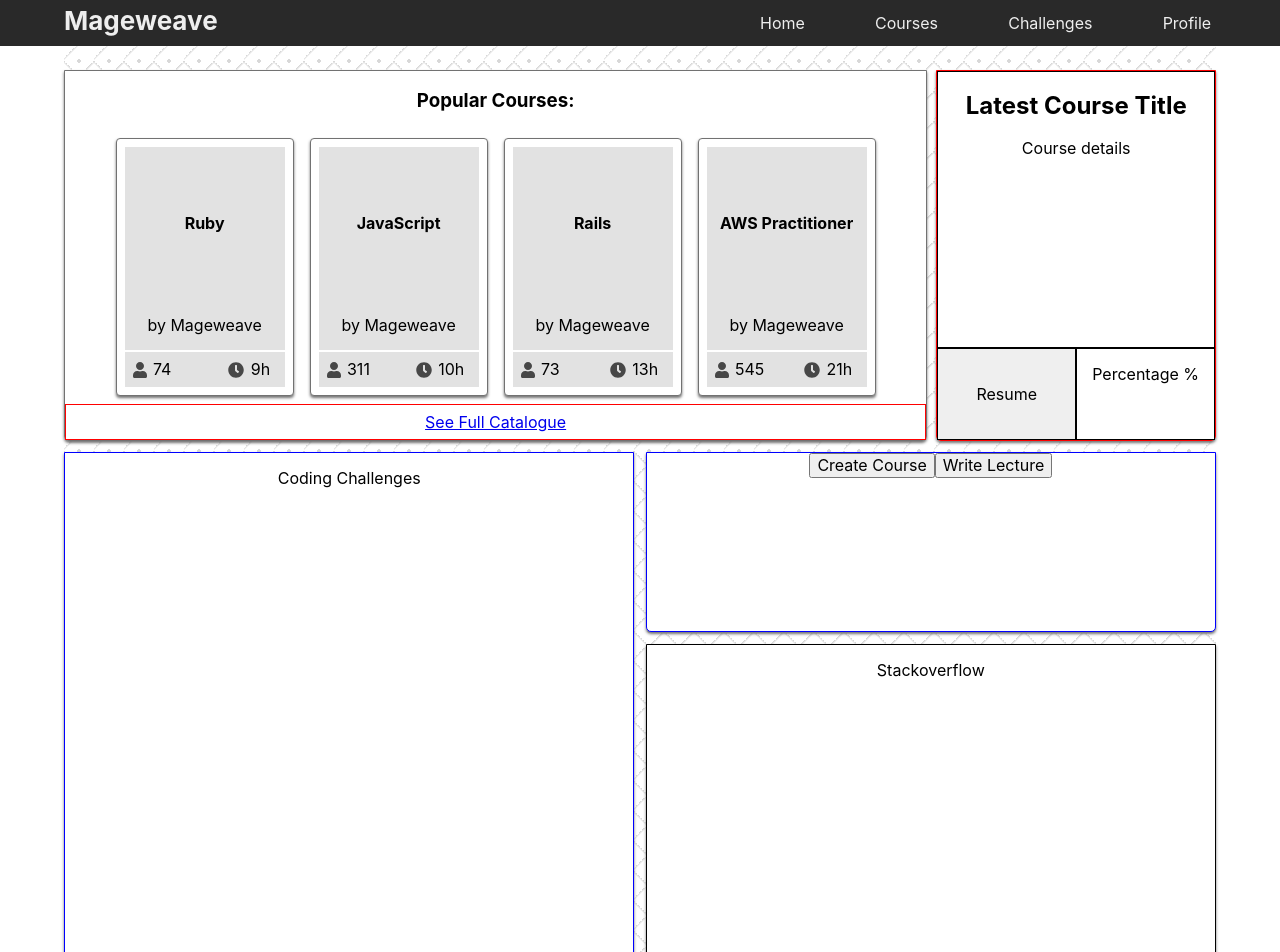
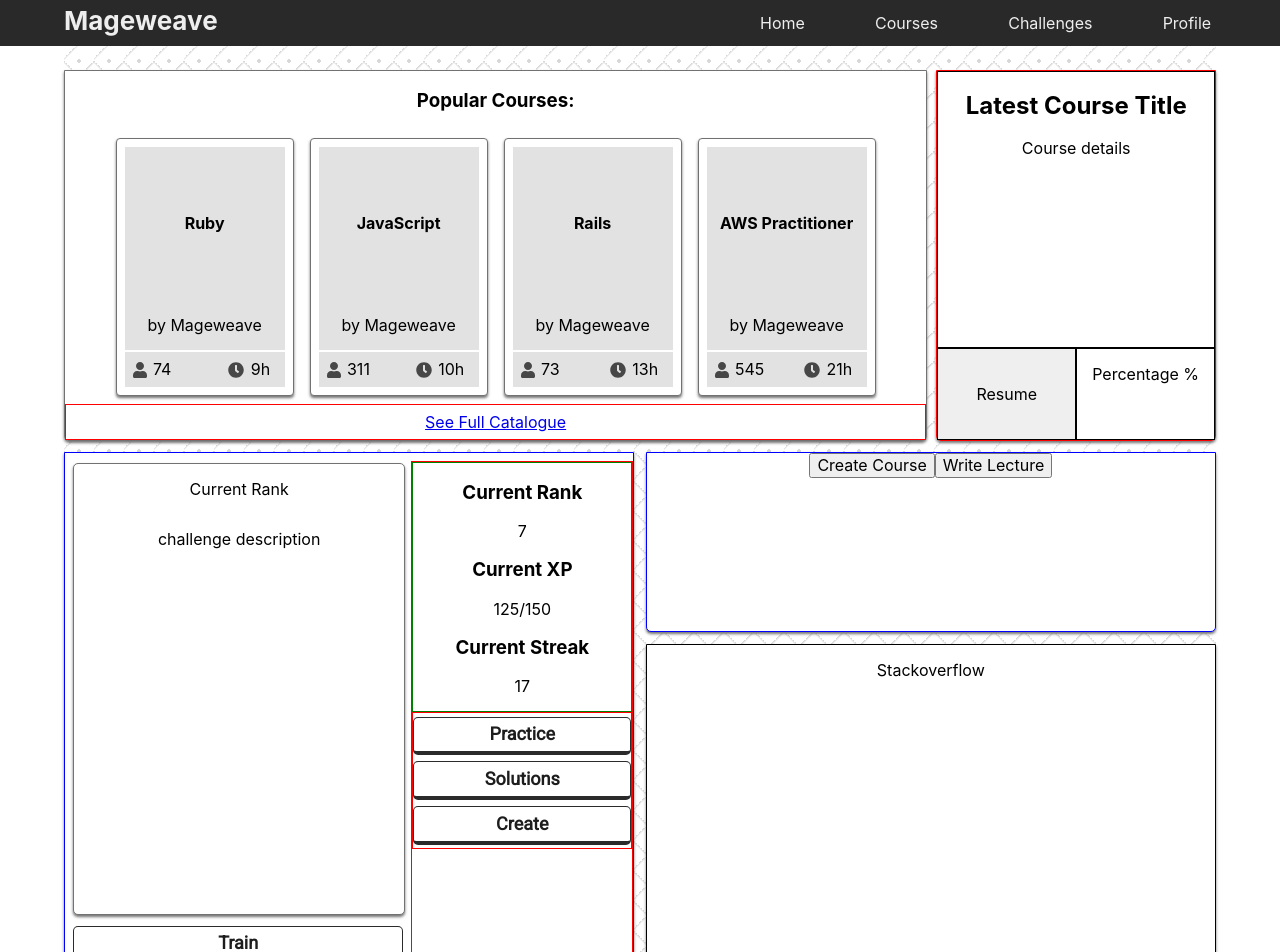
Before and after one commit to KevinKra/mageweave, a React (Create React App) app: page /dashboard in a window 1280 px wide. Shown: the top 952 px of the page. Built offline with nearby package versions, Linux system fonts and the light colour scheme.

Commit message:
Create initial layout design for dashboard challenge section

```diff
--- a/src/pages/DashboardPage/DashboardPage.js
+++ b/src/pages/DashboardPage/DashboardPage.js
@@ -56,7 +56,29 @@
           <button>Write Lecture</button>
         </section>
         <section className="coding-challenges">
-          <p>Coding Challenges</p>
+          <aside className="challenges">
+            <section className="current-details">
+              <p>Current Rank</p>
+              <p>challenge description</p>
+            </section>
+            <button className="btn-template-2">Train</button>
+            <button className="btn-template-2">Skip</button>
+          </aside>
+          <aside className="challenges-support">
+            <div className="challenge-stats">
+              <h3>Current Rank</h3>
+              <p>7</p>
+              <h3>Current XP</h3>
+              <p>125/150</p>
+              <h3>Current Streak</h3>
+              <p>17</p>
+            </div>
+            <div className="support-panel">
+              <button className="btn-template-2">Practice</button>
+              <button className="btn-template-2">Solutions</button>
+              <button className="btn-template-2">Create</button>
+            </div>
+          </aside>
         </section>
         <section className="qa-section">
           <p>Stackoverflow</p>
--- a/src/pages/DashboardPage/DashboardPage.scss
+++ b/src/pages/DashboardPage/DashboardPage.scss
@@ -64,7 +64,41 @@
   .coding-challenges {
     grid-column: 1 / 3;
     grid-row: 3 / 6;
+    display: flex;
     border: 1px solid blue;
+    .challenges {
+      display: flex;
+      flex-direction: column;
+      width: 60%;
+      padding: 0.1rem 0.5rem;
+    }
+    .current-details {
+      @include card-template-1;
+      border-radius: 5px;
+      display: flex;
+      flex-direction: column;
+      margin: 0.5rem auto;
+      width: 100%;
+      height: 85%;
+    }
+    button {
+      margin: 0.2rem auto;
+    }
+    .challenges-support {
+      border: 1px solid red;
+      margin: 0.5rem auto;
+      width: 40%;
+      .challenge-stats {
+        border: 1px solid green;
+        // height: 50%;
+      }
+    }
+    .support-panel {
+      border: 1px solid red;
+      display: flex;
+      flex-direction: column;
+      // height: 50%;
+    }
   }
   .qa-section {
     grid-column: 3 / 5;
```
